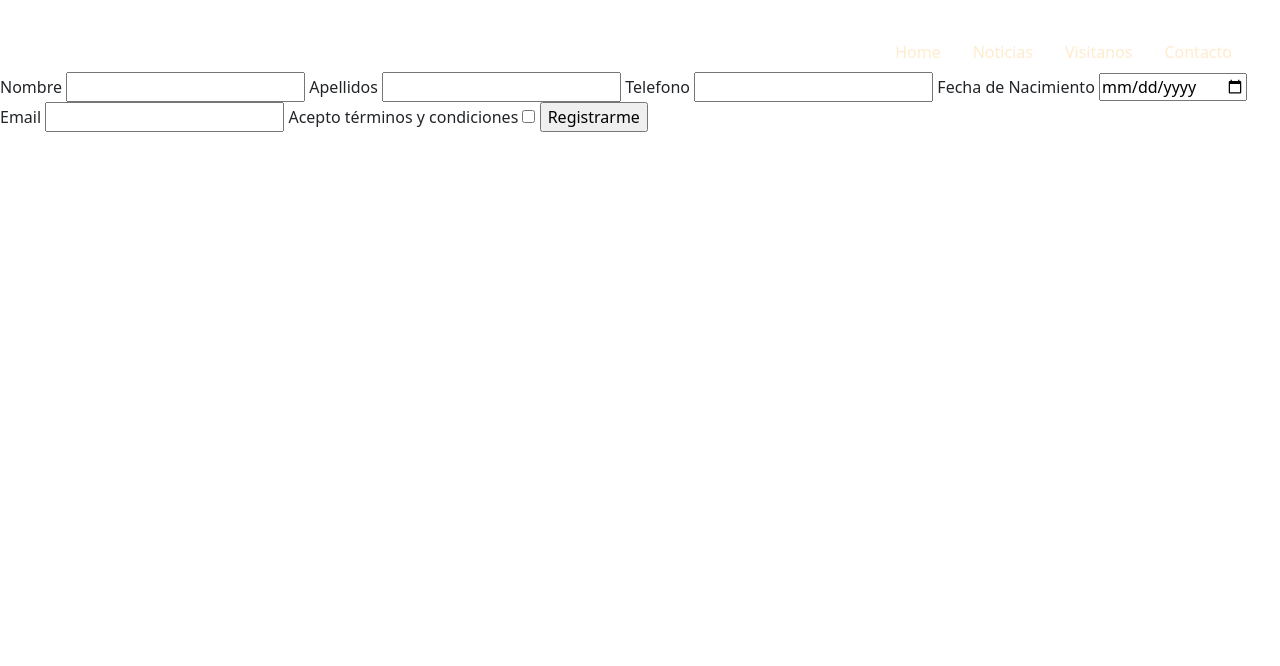
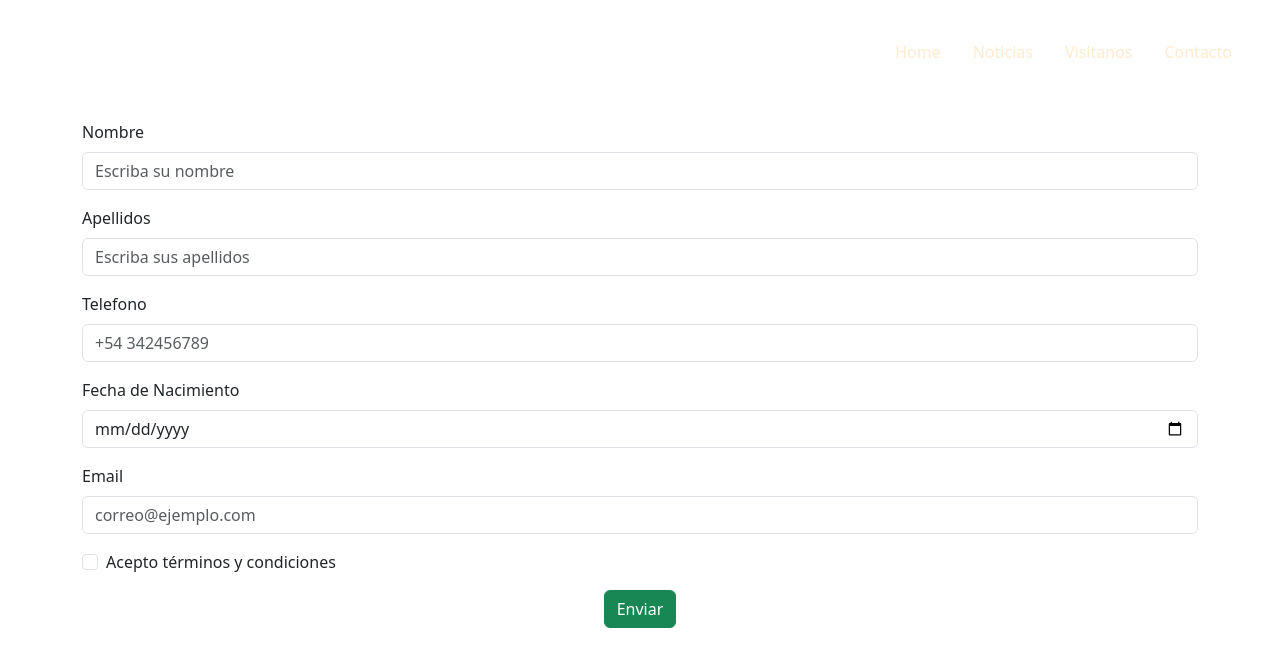
Before and after one commit to Mateo-404/TP-LAB-III, a plain HTML site: page register.html in a window 1280 px wide. Drawn offline with nearby package versions, Linux system fonts and the light colour scheme.

Commit message:
Formulario
Formulario con Boostrap

```diff
--- a/index.css
+++ b/index.css
@@ -7,19 +7,20 @@
 .body-home{
     background-image: url('img/bg-home.webp');
     background-repeat: no-repeat;
+    background-position: absolute;
+    background-attachment: fixed;
     background-size: cover;
-    background-position: absolute;
-    height: 100%;
 }
 /* Navbar */
 .nav{
+    display: flexbox;
+    justify-content: flex-end;
     margin: 4vh;
 }
 .nav-link{
     color: blanchedalmond !important; /*Sobreescribir lo de Boostrap*/
     text-decoration: none;
 }
-
 /* Home */
 .container{
     margin-top: 10%;
@@ -34,7 +35,7 @@
     font-size: 350%;
     color: white;
 }
-p{
+.parrafo-home{
     text-shadow: 2px 2px 4px #000000;
     font-family: "Libre Baskerville", serif;
     font-weight: 400;
@@ -42,3 +43,8 @@ p{
     font-style: italic;
     color: white !important;
 }
+/*Formulario*/
+#enviar_form{
+    display: flex;
+    justify-content: center;
+}
--- a/register.html
+++ b/register.html
@@ -12,9 +12,9 @@
 </head>
 <body>
     <!--NavBar -->
-    <ul class="nav justify-content-end sticky-top">
+    <ul class="nav sticky-top">
         <li class="nav-item">
-          <a class="nav-link" aria-current="page" href="#">Home</a>
+          <a class="nav-link" aria-current="page" href="index.html">Home</a>
         </li>
         <li class="nav-item">
           <a class="nav-link" href="news.html">Noticias</a>
@@ -23,26 +23,41 @@
           <a class="nav-link" href="about.html">Visitanos</a>
         </li>
         <li class="nav-item">
-          <a class="nav-link" href="register.html">Contacto</a>
+          <a class="nav-link activo" href="#">Contacto</a>
         </li>
-      </ul>
+    </ul>
+    <!--Formulario-->
+    <div class="container my-5">
+      <div class="mb-3">
+        <label for="nombre" class="form-label">Nombre</label>
+        <input type="text" class="form-control" name="nombre" id="nombre" placeholder="Escriba su nombre">
+      </div>
+      <div class="mb-3">
+        <label for="apellidos" class="form-label">Apellidos</label>
+        <input type="text" class="form-control" name="apellidos" id="apellidos" placeholder="Escriba sus apellidos">
+      </div>
+      <div class="mb-3">
+        <label for="telefono" class="form-label">Telefono</label>
+        <input type="tel" class="form-control" name="telefono" id="telefono" placeholder="+54 342456789">
+      </div>
+      <div class="mb-3">
+        <label for="fecha_nacimiento" class="form-label">Fecha de Nacimiento</label>
+        <input type="date" class="form-control" name="fecha_nacimiento" id="fecha_nacimiento">
+      </div>
+      <div class="mb-3">
+        <label for="email" class="form-label">Email</label>
+        <input type="email" class="form-control" name="email" id="email" placeholder="correo@ejemplo.com">
+      </div>
+      <div class="mb-3 form-check">
+        <input type="checkbox" class="form-check-input" id="aceptar_terminos_condiciones" name="aceptar_terminos_condiciones">
+        <label class="form-check-label" for="aceptar_terminos_condiciones">Acepto términos y condiciones</label>
+      </div>
+      <div class="mb-3" id="enviar_form">
+        <button type="submit" class="btn btn-success">Enviar</button>
+      </div>
+    </div>
 
-    <form action="registrar" method="post" id="registrar">
-        <label for="nombre">Nombre</label>
-        <input type="text" name="nombre" id="nombre">
-        <label for="apellidos">Apellidos</label>
-        <input type="text" name="apellidos" id="apellidos">
-        <label for="telefono">Telefono</label>
-        <input type="tel" name="telefono" id="telefono">
-        <label for="fecha_nacimiento">Fecha de Nacimiento</label>
-        <input type="date" name="fecha_nacimiento" id="fecha_nacimiento">
-        <label for="email">Email</label>
-        <input type="email" name="email" id="email">
-        <label for="aceptar_terminos_condiciones">Acepto términos y condiciones</label>
-        <input type="checkbox" name="aceptar_terminos_condiciones" id="aceptar_terminos_condiciones">
-        <input type="submit" value="Registrarme">
-    </form>
-    <!--Boostrap-->
+    <!-- Import Bootstrap-->
     <script src="https://cdn.jsdelivr.net/npm/bootstrap@5.3.3/dist/js/bootstrap.bundle.min.js" integrity="sha384-YvpcrYf0tY3lHB60NNkmXc5s9fDVZLESaAA55NDzOxhy9GkcIdslK1eN7N6jIeHz" crossorigin="anonymous"></script>
 </body>
 </html>
```
Also changed, not shown: index.html (+8 -3 lines).
